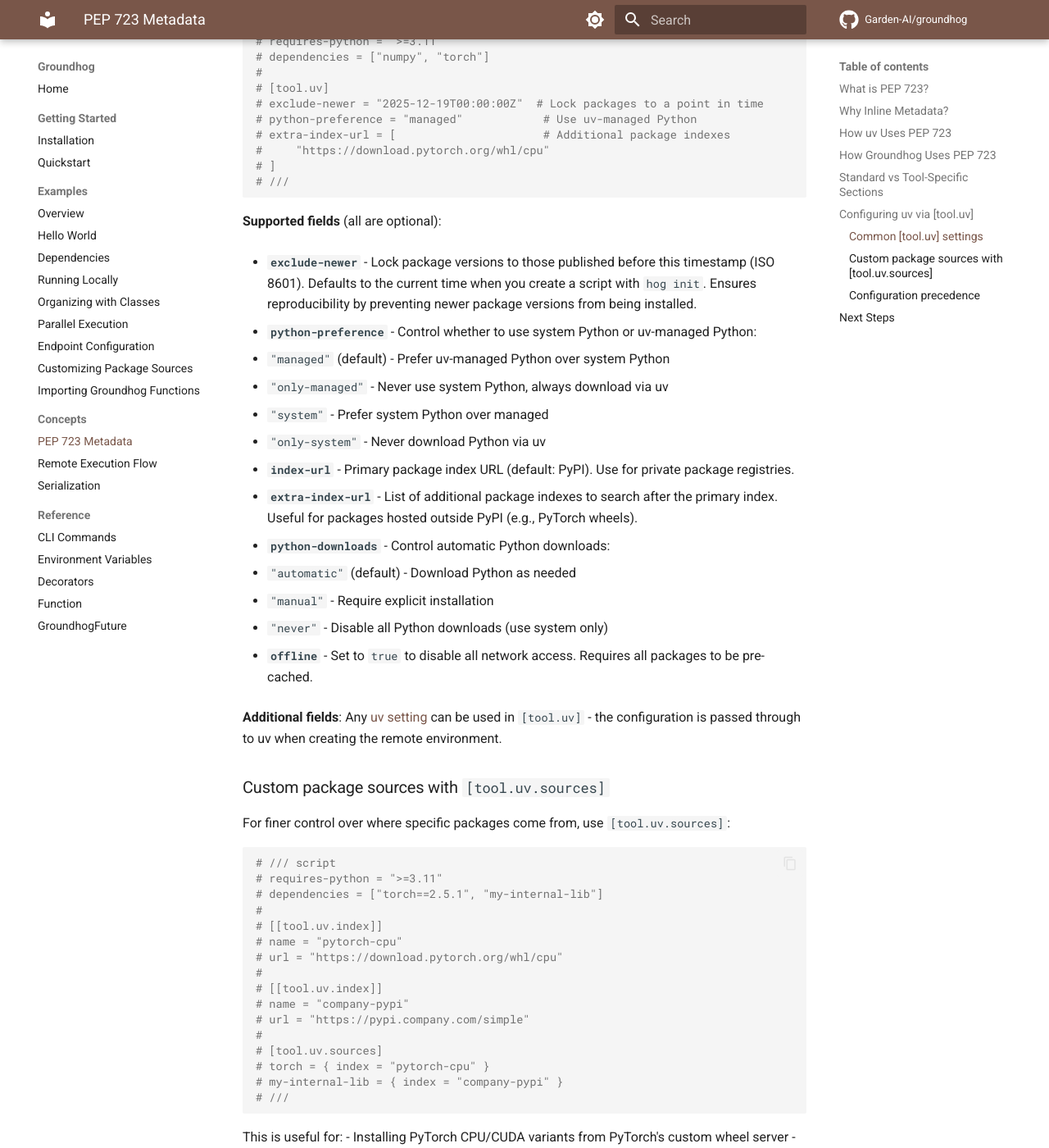
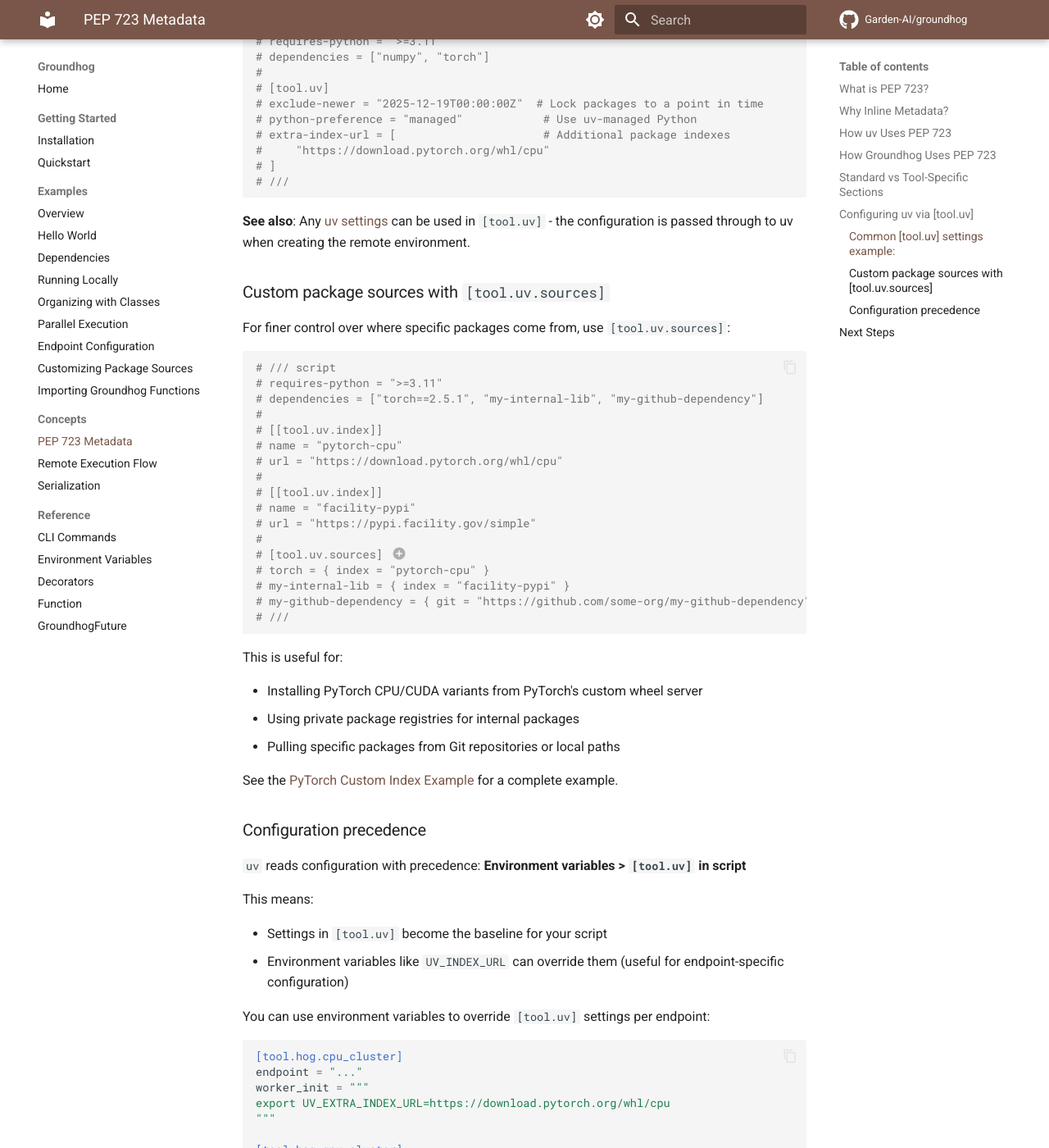
Before and after one commit to Garden-AI/groundhog, an MkDocs documentation site: the page built from docs/concepts/pep723.md, in a window 1280 px wide and 1400 px high, scrolled down 2880 px. Shown: the whole window at 82% size. Built offline with MkDocs 1.6.1 and Material for MkDocs 9.7.7, drawn with Linux system fonts in a browser that asks for light colours; comment, search, counter and statistics services are not loaded; the version menu is left out; some of the changed text lies outside the part shown.

Commit message:
clean up docslop

````diff
--- a/docs/concepts/pep723.md
+++ b/docs/concepts/pep723.md
@@ -99,7 +99,7 @@ Standard fields control the Python environment. Tool-specific fields configure b
 
 Groundhog uses `uv` to manage Python environments on remote endpoints. You can configure `uv`'s behavior through the `[tool.uv]` section in your PEP 723 metadata.
 
-### Common `[tool.uv]` settings
+### Common `[tool.uv]` settings example:
 
 ```python
 # /// script
@@ -115,28 +115,7 @@ Groundhog uses `uv` to manage Python environments on remote endpoints. You can c
 # ///
 ```
 
-**Supported fields** (all are optional):
-
-- **`exclude-newer`** - Lock package versions to those published before this timestamp (ISO 8601). Defaults to the current time when you create a script with `hog init`. Ensures reproducibility by preventing newer package versions from being installed.
-
-- **`python-preference`** - Control whether to use system Python or uv-managed Python:
-  - `"managed"` (default) - Prefer uv-managed Python over system Python
-  - `"only-managed"` - Never use system Python, always download via uv
-  - `"system"` - Prefer system Python over managed
-  - `"only-system"` - Never download Python via uv
-
-- **`index-url`** - Primary package index URL (default: PyPI). Use for private package registries.
-
-- **`extra-index-url`** - List of additional package indexes to search after the primary index. Useful for packages hosted outside PyPI (e.g., PyTorch wheels).
-
-- **`python-downloads`** - Control automatic Python downloads:
-  - `"automatic"` (default) - Download Python as needed
-  - `"manual"` - Require explicit installation
-  - `"never"` - Disable all Python downloads (use system only)
-
-- **`offline`** - Set to `true` to disable all network access. Requires all packages to be pre-cached.
-
-**Additional fields**: Any [uv setting](https://docs.astral.sh/uv/reference/settings/) can be used in `[tool.uv]` - the configuration is passed through to uv when creating the remote environment.
+**See also**: Any [uv settings](https://docs.astral.sh/uv/reference/settings/) can be used in `[tool.uv]` - the configuration is passed through to uv when creating the remote environment.
 
 ### Custom package sources with `[tool.uv.sources]`
 
@@ -145,23 +124,27 @@ For finer control over where specific packages come from, use `[tool.uv.sources]
 ```python
 # /// script
 # requires-python = ">=3.11"
-# dependencies = ["torch==2.5.1", "my-internal-lib"]
+# dependencies = ["torch==2.5.1", "my-internal-lib", "my-github-dependency"]
 #
 # [[tool.uv.index]]
 # name = "pytorch-cpu"
 # url = "https://download.pytorch.org/whl/cpu"
 #
 # [[tool.uv.index]]
-# name = "company-pypi"
-# url = "https://pypi.company.com/simple"
+# name = "facility-pypi"
+# url = "https://pypi.facility.gov/simple"
 #
-# [tool.uv.sources]
+# [tool.uv.sources] (1)
 # torch = { index = "pytorch-cpu" }
-# my-internal-lib = { index = "company-pypi" }
+# my-internal-lib = { index = "facility-pypi" }
+# my-github-dependency = { git = "https://github.com/some-org/my-github-dependency", tag = "1.0.0" }
 # ///
 ```
 
+1. See also: [`uv` sources documentation](https://docs.astral.sh/uv/concepts/projects/dependencies/#dependency-sources)
+
 This is useful for:
+
 - Installing PyTorch CPU/CUDA variants from PyTorch's custom wheel server
 - Using private package registries for internal packages
 - Pulling specific packages from Git repositories or local paths
@@ -170,14 +153,12 @@ See the [PyTorch Custom Index Example](../examples/pytorch_custom_index.md) for
 
 ### Configuration precedence
 
-`uv` reads configuration from three sources with this precedence:
-
-**CLI flags > Environment variables > `[tool.uv]` in script**
+`uv` reads configuration with precedence: **Environment variables > `[tool.uv]` in script**
 
 This means:
-- Settings in `[tool.uv]` are the baseline for your script
-- Environment variables like `UV_INDEX_URL` can override them (useful for site-specific configuration)
-- CLI flags passed to `uv run` override everything (Groundhog only uses `--with` for version matching)
+
+- Settings in `[tool.uv]` become the baseline for your script
+- Environment variables like `UV_INDEX_URL` can override them (useful for endpoint-specific configuration)
 
 You can use environment variables to override `[tool.uv]` settings per endpoint:
 
````
Also changed, not shown: other parts of docs/concepts/pep723.md (+2 -2 lines), docs/api/environment_variables.md (+2 -13 lines), docs/examples/pytorch_custom_index.md (+2 -2 lines).
